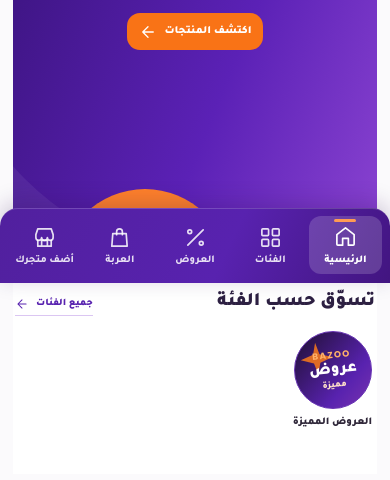
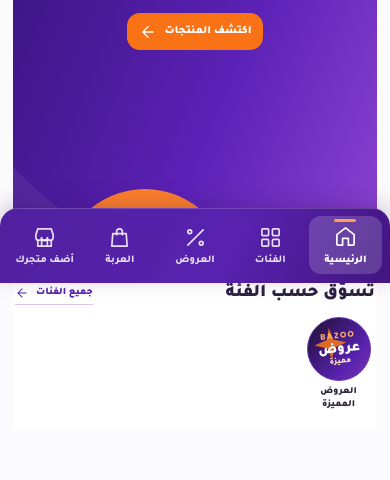
Before and after one commit to kimoraiq/bazoo-shop, a plain HTML site: page index.html in a window 390 px wide. Shown: the part 561-1041 px from the top of the page. Drawn offline with Linux system fonts and the light colour scheme; no server answers.

Commit message:
Make all BAZOO home categories one small 8-column gallery with compact photo circles and labels

```diff
--- a/style.css
+++ b/style.css
@@ -2024,41 +2024,77 @@ html{scroll-behavior:smooth}
 }
 
 
-/* BAZOO v44 — remaining categories visible on the homepage instead of hidden in admin */
-.bazoo-category-extra-heading{
- display:flex;align-items:center;justify-content:space-between;flex-wrap:wrap;
- gap:10px;margin:22px 2px 16px;padding:16px 2px 0;
- border-top:1px solid #e9e2f1;
-}
-.bazoo-category-extra-heading h3{
- margin:0;color:#3f225e;font-size:17px;font-weight:900;line-height:1.5;
-}
-.bazoo-category-extra-heading>span{
- color:#8f7b9e;font-size:11px;font-weight:700;line-height:1.5
-}
-.bazoo-category-extra-grid{grid-template-rows:auto}
-.bazoo-category-extra-grid .bazoo-category-main .bazoo-category-circle{
- background:linear-gradient(145deg,#f9f3ff,#f2e9fa);
- border-color:#d5b6ea;
-}
-.bazoo-category-relation{
- display:block;max-width:140px;color:#826d99;
- font-size:10px;line-height:1.4;font-weight:700;text-align:center;
- white-space:normal;overflow-wrap:anywhere;
-}
-.bazoo-category-extra-grid .bazoo-category-tile{
- gap:7px;min-height:0
-}
+/* BAZOO v45 — all 24 homepage tiles in one compact, unified gallery */
+.bazoo-category-explorer{
+ margin:20px auto 24px!important;
+ padding:7px 3px 9px!important;
+}
+.bazoo-category-heading{margin:0 2px 12px!important}
+.bazoo-category-heading h2{font-size:20px!important}
+.bazoo-category-kicker{font-size:10px!important}
+.bazoo-category-grid{
+ grid-template-columns:repeat(8,minmax(0,1fr))!important;
+ grid-template-rows:none!important;grid-auto-rows:auto!important;
+ gap:13px 7px!important;
+ align-items:start!important;
+}
+.bazoo-category-tile{
+ min-width:0!important;gap:6px!important;
+ padding:0 1px 1px!important;
+ text-align:center!important;
+}
+.bazoo-category-circle{
+ width:min(100%,82px)!important;height:auto!important;
+ aspect-ratio:1!important;
+ border-radius:50%!important;
+}
+.bazoo-category-circle .category-thumb{
+ padding:5px!important;
+}
+.bazoo-category-title{
+ max-width:112px!important;
+ min-height:0!important;
+ font-size:11px!important;
+ font-weight:900!important;
+ line-height:1.32!important;
+ display:-webkit-box;-webkit-line-clamp:2;
+ -webkit-box-orient:vertical;overflow:hidden;
+}
+.bazoo-offer-logo strong{font-size:17px!important}
+.bazoo-offer-logo small{font-size:9px!important}
+.bazoo-offer-mark{font-size:8px!important}
 @media(max-width:980px){
- .bazoo-category-extra-grid{
-  grid-template-columns:repeat(8,97px);
-  grid-template-rows:auto;
+ .bazoo-category-explorer{margin:16px auto 22px!important}
+ .bazoo-category-scroller{
+  overflow-x:auto!important;overflow-y:hidden!important;
+  padding:3px 2px 10px!important;
  }
+ .bazoo-category-grid{
+  grid-template-columns:repeat(8,80px)!important;
+  grid-template-rows:none!important;
+  grid-auto-rows:auto!important;
+  width:max-content!important;max-width:none!important;
+  gap:11px 7px!important;
+ }
+ .bazoo-category-circle{width:72px!important}
+ .bazoo-category-title{font-size:10px!important;max-width:80px!important}
 }
 @media(max-width:600px){
- .bazoo-category-extra-heading{margin:16px 2px 12px;padding-top:13px}
- .bazoo-category-extra-heading h3{font-size:14px}
- .bazoo-category-extra-heading>span{font-size:10px}
- .bazoo-category-extra-grid{grid-template-columns:repeat(8,87px)}
- .bazoo-category-relation{max-width:90px;font-size:9px}
-}
+ .bazoo-category-explorer{margin:12px auto 17px!important;padding:4px 0 7px!important}
+ .bazoo-category-heading{margin-bottom:9px!important}
+ .bazoo-category-heading h2{font-size:18px!important}
+ .bazoo-category-grid{
+  grid-template-columns:repeat(8,73px)!important;
+  grid-auto-rows:auto!important;
+  gap:10px 6px!important;
+ }
+ .bazoo-category-circle{width:64px!important}
+ .bazoo-category-tile{gap:5px!important}
+ .bazoo-category-title{font-size:9.5px!important;max-width:72px!important;line-height:1.34!important}
+ .bazoo-category-circle .category-thumb{padding:4px!important}
+ .bazoo-offer-logo strong{font-size:14px!important}
+ .bazoo-offer-logo small{font-size:8px!important}
+}
+@media(prefers-reduced-motion:reduce){
+ .bazoo-category-circle,.bazoo-category-circle .category-thumb{transition:none!important}
+}
```
